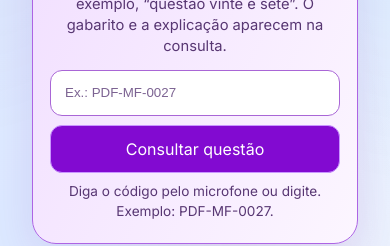
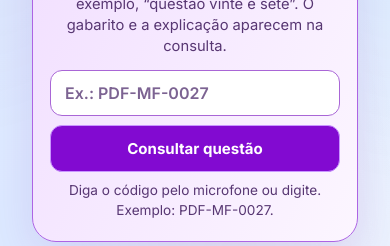
Before and after one commit to diegofreitas09/pdf-matematica-financeira, a plain HTML site: page index.html in a window 390 px wide. Shown: the part 504-750 px from the top of the page. Drawn offline with Linux system fonts and the light colour scheme.

Commit message:
style: garante tipografia responsiva nos campos de voz

```diff
--- a/voice-lookup.css
+++ b/voice-lookup.css
@@ -14,9 +14,9 @@
 .pdf-voice-copy h2{font-size:clamp(1.2rem,2.5vw,1.5rem);line-height:1.25;margin:0 0 8px;color:#fff}
 .pdf-voice-copy>p{margin:0 0 12px;color:#e9dbf8;font-size:.92rem;line-height:1.45}
 .pdf-voice-form{display:flex;align-items:stretch;gap:9px;flex-wrap:wrap}
-.pdf-voice-input{min-width:0;flex:1 1 160px;min-height:46px;max-width:360px;padding:11px 14px;border:1px solid rgba(199,154,245,.74);border-radius:12px;background:rgba(18,13,42,.68);color:#fff;font:600 1rem inherit}
+.pdf-voice-input{min-width:0;flex:1 1 160px;min-height:46px;max-width:360px;padding:11px 14px;border:1px solid rgba(199,154,245,.74);border-radius:12px;background:rgba(18,13,42,.68);color:#fff;font-family:inherit;font-size:1rem;font-weight:600}
 .pdf-voice-input::placeholder{color:#d8c2e8;opacity:1}
-.pdf-voice-submit{min-height:46px;padding:11px 18px;border:1px solid #c996ff;border-radius:12px;background:#820ad1;color:#fff;font:700 .94rem inherit;cursor:pointer;transition:background .2s}
+.pdf-voice-submit{min-height:46px;padding:11px 18px;border:1px solid #c996ff;border-radius:12px;background:#820ad1;color:#fff;font-family:inherit;font-size:.94rem;font-weight:700;cursor:pointer;transition:background .2s}
 .pdf-voice-submit:hover{background:#9d36eb}
 .pdf-voice-status{min-height:1.35em;margin:9px 0 0!important;color:#f1dcff!important;font-size:.85rem!important}
 .pdf-voice-status[data-kind="error"]{color:#ffd0da!important}
```
